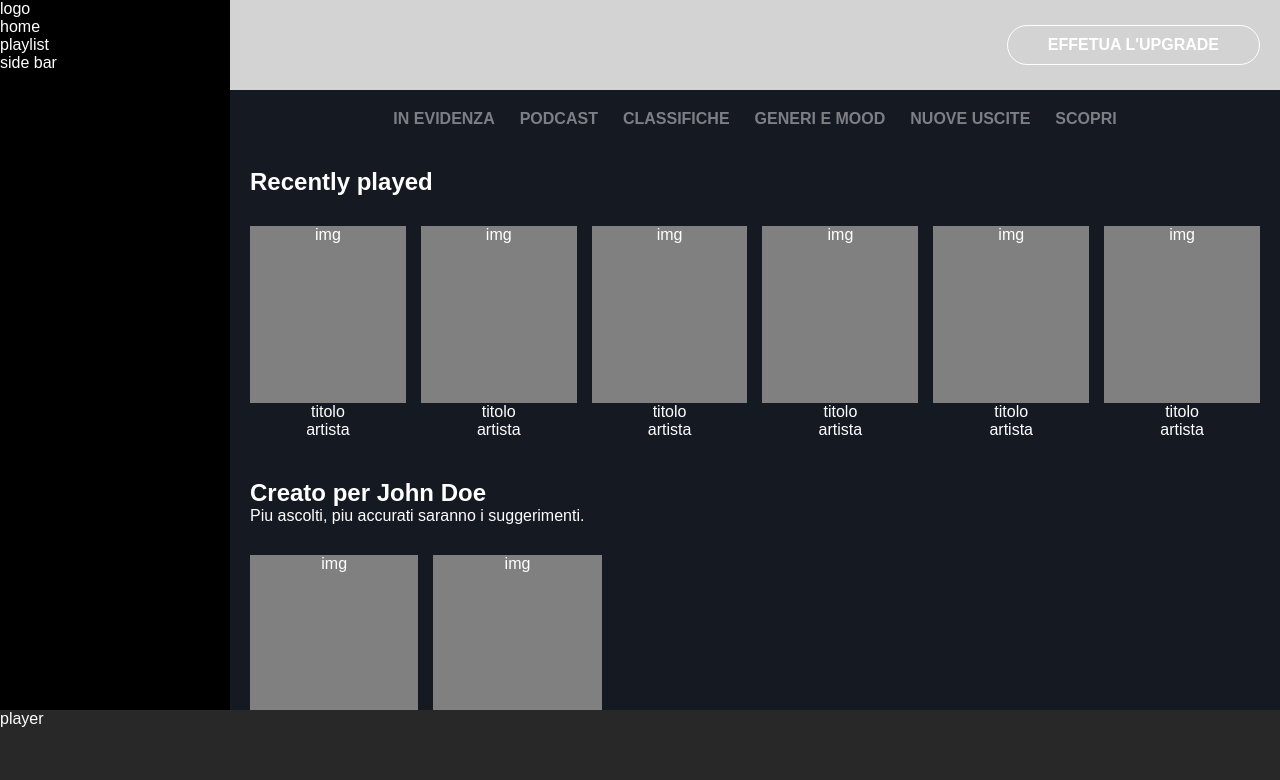
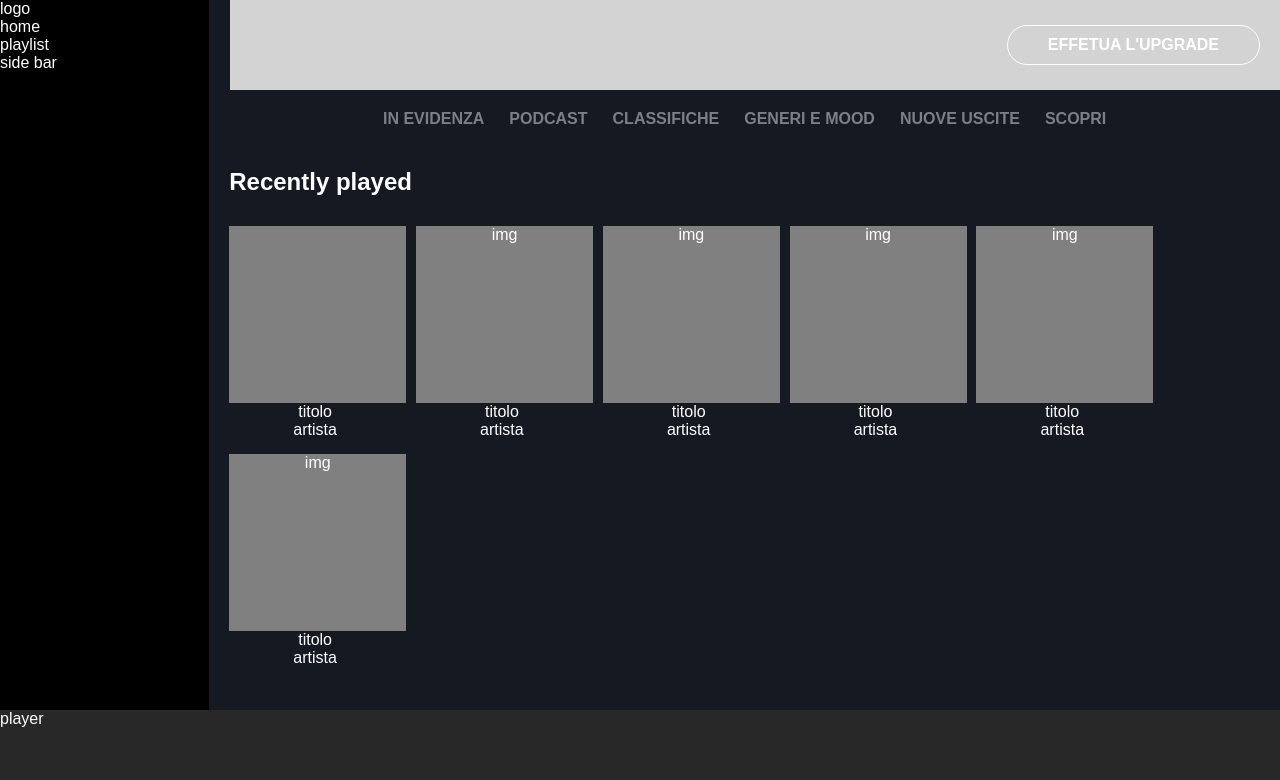
Before and after one commit to Gutierrez-Pool/html-css-spotifyweb, a plain HTML site: page index.html in a window 1280 px wide. Shown: the top 780 px of the page. Drawn offline with Linux system fonts and the light colour scheme.

Commit message:
format box

```diff
--- a/css/style.css
+++ b/css/style.css
@@ -40,10 +40,10 @@ a {
 
 nav {
     width: 230px;
+
     background-color: black;
     color: white;
 }
-
 /* Fine navbar */
 
 
@@ -104,6 +104,7 @@ nav {
 }
 /* lista */
 
+
 .column {
     display: flex;
     flex-direction: column;
@@ -113,8 +114,11 @@ nav {
 
 }
 
-.cards {
+#cards {
+    flex-wrap: wrap;
+    /* test */
     display: flex;
+
     gap: 15px;
 }
 
@@ -125,7 +129,7 @@ nav {
 }
 
 .card .card-img {
-    /* width: 177px; */
+    min-width: 177px;
     height: 177px;
 
     background-color: grey;
@@ -151,3 +155,25 @@ footer {
 }
 
 /* Fine player */
+
+
+
+/************************************************
+        MEDIA QUERY
+**************************************************/
+
+@media screen and (max-width: 992px) {
+
+}
+
+
+
+@media screen and (max-width: 768px) {
+
+}
+
+
+
+@media screen and (max-width: 576px) {
+
+}
--- a/index.html
+++ b/index.html
@@ -76,10 +76,10 @@
                             <h2>
                                 Recently played
                             </h2>
-                            <div class="cards">
+                            <div id="cards">
                                 <div class="card">
                                     <div class="card-img">
-                                        img
+                                        <!-- <img src="img/metal_lifting.jpg" alt=""> -->
                                     </div>
                                     <div class="card-title">
                                         titolo
```
